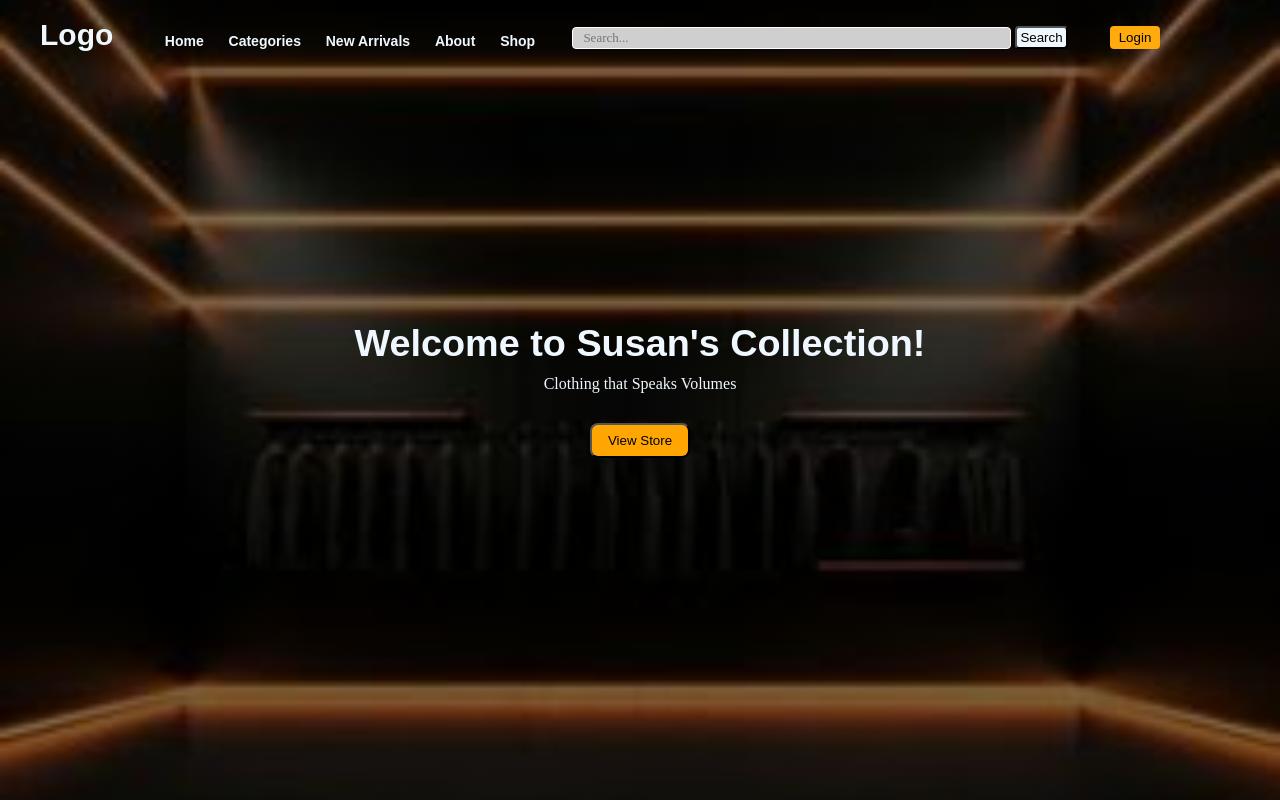
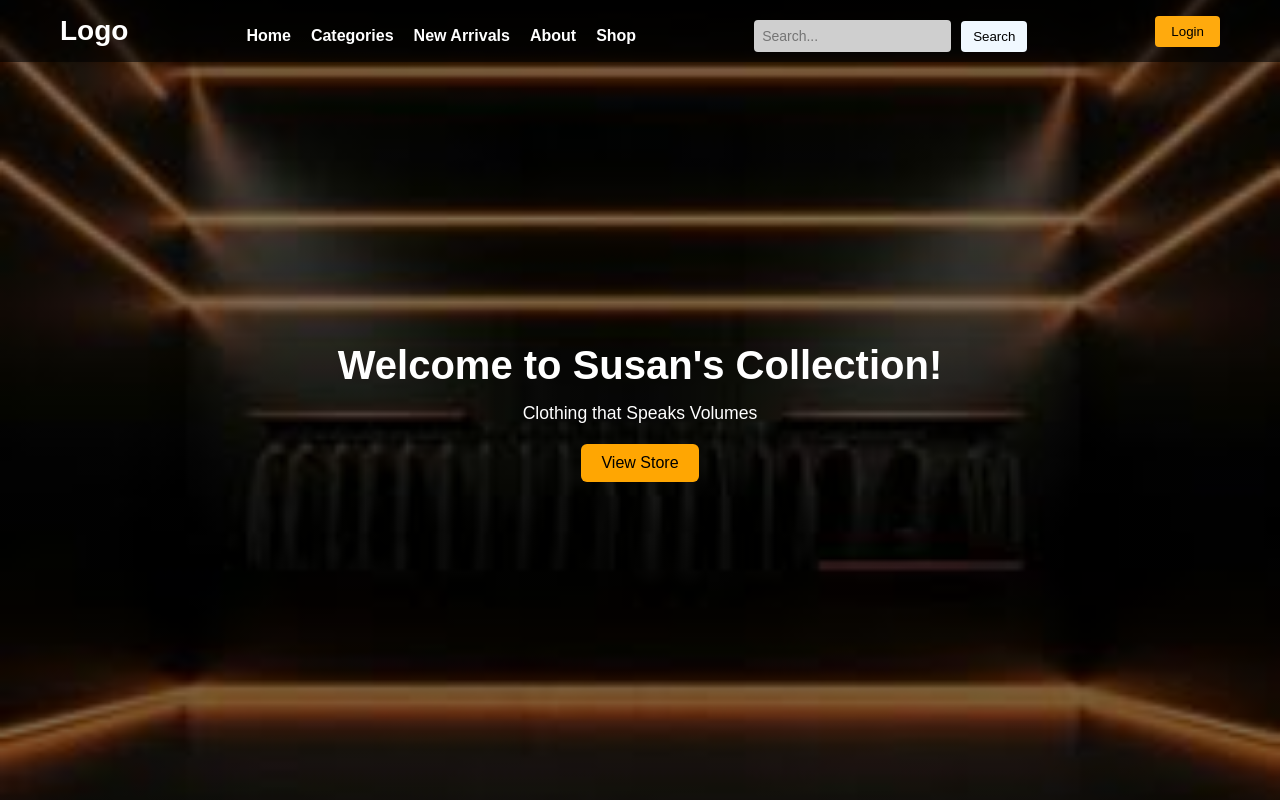
Before and after one commit to nathanjiya/Susan-s-E-commerce-Store, a plain HTML site: page index.html in a window 1280 px wide. Drawn offline with Linux system fonts and the light colour scheme.

Commit message:
Update index.html

```diff
--- a/index.html
+++ b/index.html
@@ -1,220 +1,295 @@
 <!DOCTYPE html>
 <html lang="en">
 <head>
-    <meta charset="UTF-8">
-    <meta name="viewport" content="width=device-width, initial-scale=1.0">
-    <title>Daily Movies</title>
+  <meta charset="UTF-8" />
+  <meta name="viewport" content="width=device-width, initial-scale=1.0"/>
+  <title>Susan Store</title>
   <style>
-        *{
+    * {
       margin: 0;
       padding: 0;
+      box-sizing: border-box;
     }
-        body{
-            margin: 0;
-            padding: 0;
+
+    body {
       height: 100vh;
-            background: linear-gradient(to top, rgba(0,0,0,0.5)50%,rgba(0,0,0,0.5)50%), url(dark\ clothing\ bg2.jpg);
-            background-position: center;
-            background-size: cover;
+      background: linear-gradient(to top, rgba(0,0,0,0.5)50%, rgba(0,0,0,0.5)50%), url('dark clothing bg2.jpg') center/cover no-repeat;
+      font-family: Arial, sans-serif;
     }
-        .navbar{
-            width: 1200px;
-            height: 75px;
+
+    header {
+      width: 100%;
+      background: rgba(0,0,0,0.6);
+    }
+
+    .navbar {
+      max-width: 1200px;
       margin: auto;
+      padding: 10px 20px;
+      display: flex;
+      flex-wrap: wrap;
+      justify-content: space-between;
+      align-items: center;
+      position: relative;
+    }
+
+    .logo {
+      color: #fff;
+      font-size: 28px;
+      font-weight: bold;
+    }
+
+    .menu {
       display: flex;
     }
-        .icon{
-            align-items: flex-start;
-            width: 110px;
-            height: 70px;
 
+    .menu ul {
+      display: flex;
+      flex-wrap: wrap;
+      gap: 20px;
+      list-style: none;
+      margin-top: 10px;
     }
-        .logo{
-            color: aliceblue;
-            font-size: 30px;
-            font-family: Arial, Helvetica, sans-serif;
-            padding-top: 5PX;
-            margin-top: 13px;
+
+    .menu ul li a {
+      text-decoration: none;
+      color: #fff;
+      font-weight: bold;
+      transition: 0.3s;
     }
-        .menu{
-            width: 400px;
-            float: left;
-            height: 70px;
 
+    .menu ul li a:hover {
+      color: rgb(253, 169, 42);
     }
-        ul{
+
+    .dropdown-content {
+      display: none;
+      position: absolute;
+      background-color: rgba(0,0,0,0.8);
+      padding: 10px;
+      border-radius: 4px;
+    }
+
+    .dropdown:hover .dropdown-content {
+      display: block;
+    }
+
+    .dropdown-content a {
+      display: block;
+      padding: 5px 0;
+      color: #fff;
+      text-decoration: none;
+    }
+
+    .dropdown-content a:hover {
+      color: rgb(253, 169, 42);
+    }
+
+    .search {
       display: flex;
-            justify-content: space-evenly;
       align-items: center;
+      margin-top: 10px;
     }
-        ul li{
-            list-style: none;
-            margin-top: 8px;
+
+    .srch {
+      width: 100%;
+      max-width: 300px;
+      padding: 8px;
+      border: none;
+      border-radius: 4px;
+      background: #cfcfcf;
       font-size: 14px;
     }
-        ul li a{
-            text-decoration: none;
-            color: aliceblue;
-            font-family: Arial;
-            font-weight: bold;
-            transition: 0.4s;
-            margin-top: 15px;
+
+    .btn {
+      margin-left: 10px;
+      padding: 8px 12px;
+      background: aliceblue;
+      border: none;
+      border-radius: 4px;
+      cursor: pointer;
     }
-        ul li a:hover{
-        color: rgb(253, 169, 42);
+
+    .sign a button {
+      margin-left: 10px;
+      padding: 8px 16px;
+      background: rgb(255, 170, 13);
+      border: none;
+      border-radius: 4px;
+      cursor: pointer;
     }
-        a{
-            text-decoration: none;
-            color: #fff;
-            padding: 10px;
-            display: block;
+
+    .sign a button:hover {
+      background: rgb(187, 121, 0);
     }
-        .dropdown-content{
-            display: none;
 
-        }
-        .dropdown:hover .dropdown-content {
-            display: block;
-            position: absolute;
-            background: transparent;
-            border: 1px solid black;
-            min-width: 100px;
-
-        }
-        .search{
+    .main {
       display: flex;
-            width:500px;
-            float: left;
-            margin-left: 20px;
-            height: 55px;
       align-items: center;
       justify-content: center;
+      text-align: center;
+      height: calc(100vh - 100px);
+      padding: 20px;
+      color: #fff;
     }
-        .srch{
-            font-family: 'Times New Roman', Times, serif;
-            width: 439px;
-            height: 20px;
-            border: 1px solid black;
-            background: transparent;
-            border-radius: 4px;
-            margin-top: 20px;
-            padding: 10px;
-            float: left;
-            font-size: 13px;
-            align-items: center;
-            background-color: #cfcfcf;
-            border: 1px solid #fff;
 
+    .container h1 {
+      font-size: 2.5rem;
+      margin-bottom: 15px;
     }
-        .btn{
-            width: auto;
-            padding: 2px;
-            padding-left: 3px;
-            padding-right: 3px;
-            background-color: aliceblue;
-            align-items: center;
-            margin-top: 20px;
-            color: black;
-            border-radius: 4px;
-            margin-left: 4px;
+
+    .container p {
+      font-size: 1.1rem;
+      margin-bottom: 20px;
     }
-        .sign{
+
+    .container a button {
+      padding: 10px 20px;
+      font-size: 1rem;
+      background: rgb(255, 166, 2);
+      border: none;
+      border-radius: 6px;
+      cursor: pointer;
+    }
+
+    .container a button:hover {
+      background: rgb(187, 121, 0);
+    }
+
+    /* Hamburger */
+    .hamburger {
+      display: none;
+      flex-direction: column;
+      cursor: pointer;
+      gap: 5px;
+    }
+
+    .hamburger span {
+      width: 25px;
+      height: 3px;
+      background: #fff;
+      transition: 0.3s;
+    }
+
+    /* ---------- MEDIA QUERIES ---------- */
+    @media (max-width: 768px) {
+      .menu,
+      .search,
+      .sign {
+        display: none;
+        flex-direction: column;
+        width: 100%;
+      }
+
+      .menu.active,
+      .search.active,
+      .sign.active {
         display: flex;
-            float: left;
-            margin-left: 20px;
-            height: 50px;
-            align-items: center;
-            justify-content: center;
+        margin-top: 10px;
       }
-        .sign a button{
-            width: 50px;
-            padding: 4px;
-            padding-right: 5px;
-            padding-left: 5px ;
-            background-color: rgb(255, 170, 13);
-            align-items: center;
-            margin-top: 24px;
-            border-radius: 4px;
-            margin-left: 10px;
-            border: none;
-            box-shadow: rgba(0,0,0,0.9);
+
+      .menu ul {
+        flex-direction: column;
+        gap: 10px;
+        width: 100%;
       }
-        .sign a button:hover{
-            background-color: rgb(187, 121, 0);
+
+      .search {
+        margin-top: 10px;
       }
-        .main{
+
+      .hamburger {
         display: flex;
-            justify-content: center;
-            align-items: center;
-            color: aliceblue;
-            font-family: Arial, Helvetica, sans-serif;
-            height: 80vh;
       }
-        .container{
-            display: block;
-            justify-content: center;
-            align-items: center;
-            text-align: center;
+
+      .main {
+        height: auto;
+        padding: 40px 20px;
       }
-        .main .container h1{
-            font-size: 1cm;
-            font-weight: bold;
+
+      .container h1 {
+        font-size: 2rem;
       }
-        .main .container p{
-            text-align: center;
-            margin-top: 10px;
-            font-weight: lighter;
-            font-family: serif;
+
+      .container p {
+        font-size: 1rem;
       }
-        .main .container a button{
-            justify-content: center;
-            margin-top: 20px;
-            padding: 8px;
-            width: 100px;
-            border-radius: 8px;
-            background-color: rgb(255, 166, 2);
+    }
 
+    @media (max-width: 480px) {
+      .container h1 {
+        font-size: 1.5rem;
+      }
+
+      .container p {
+        font-size: 0.95rem;
+      }
+
+      .container a button {
+        font-size: 0.9rem;
+        padding: 8px 16px;
+      }
     }
   </style>
 </head>
 <body>
   <header>
     <div class="navbar">
-            <div class="icon">
       <h2 class="logo">Logo</h2>
+
+      <!-- Hamburger Icon -->
+      <div class="hamburger" onclick="toggleMenu()">
+        <span></span>
+        <span></span>
+        <span></span>
       </div>
-            <div class="menu">
+
+      <!-- Navigation Menu -->
+      <div class="menu" id="menu">
         <ul>
           <li><a href="#">Home</a></li>
-                    <li class="dropdown"><a href="#">Categories</a>
+          <li class="dropdown">
+            <a href="#">Categories</a>
             <div class="dropdown-content">
               <a href="#">Kids</a>
               <a href="#">Shirts</a>
               <a href="#">Trousers</a>
-
-
             </div>
+          </li>
           <li><a href="#">New Arrivals</a></li>
           <li><a href="#">About</a></li>
           <li><a href="#">Shop</a></li>
         </ul>
       </div>
-            <div class="search">
-                <input class="srch" type="search" placeholder="Search...">
+
+      <!-- Search -->
+      <div class="search" id="search">
+        <input class="srch" type="search" placeholder="Search..." />
         <button class="btn">Search</button>
       </div>
-            <div class="sign">
+
+      <!-- Sign In -->
+      <div class="sign" id="sign">
         <a href="#"><button>Login</button></a>
       </div>
     </div>
   </header>
+
   <div class="main">
     <section class="container">
       <h1>Welcome to Susan's Collection!</h1>
-                <p> Clothing that Speaks Volumes </p>
+      <p>Clothing that Speaks Volumes</p>
       <a href="#"><button>View Store</button></a>
     </section>
+  </div>
 
-    </div>
+  <!-- Script for Hamburger -->
+  <script>
+    function toggleMenu() {
+      document.getElementById('menu').classList.toggle('active');
+      document.getElementById('search').classList.toggle('active');
+      document.getElementById('sign').classList.toggle('active');
+    }
+  </script>
 </body>
 </html>
```
Lines whose indentation alone changed are shown as unchanged.
